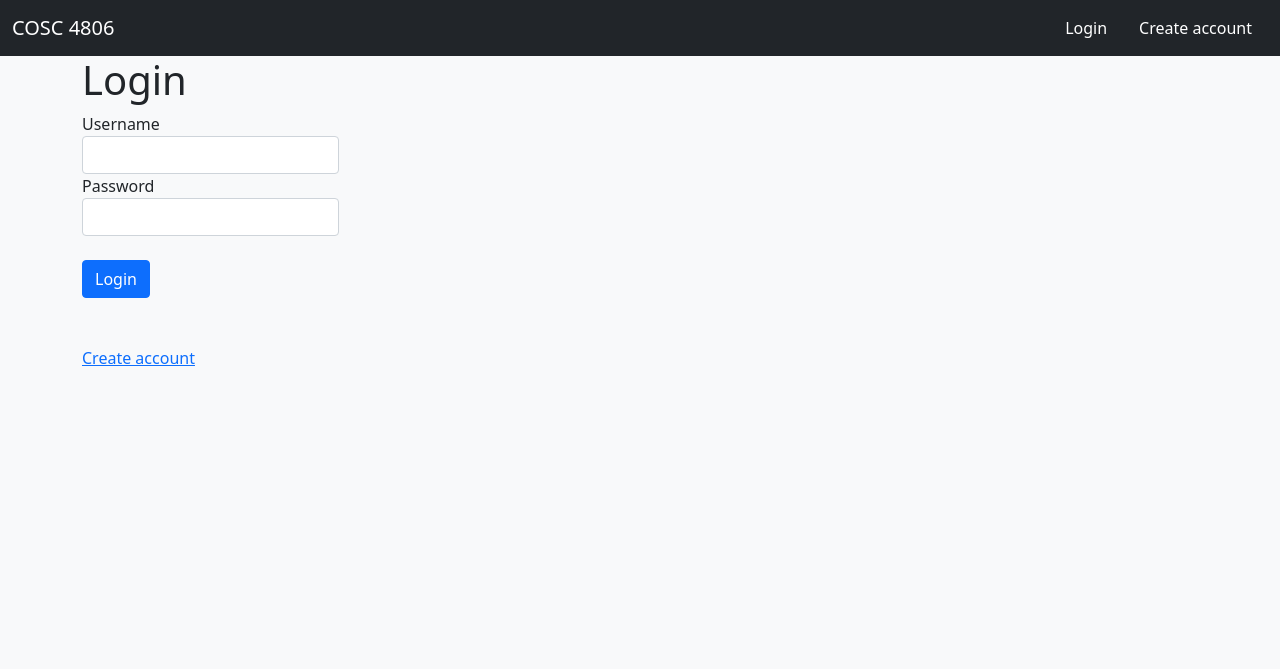
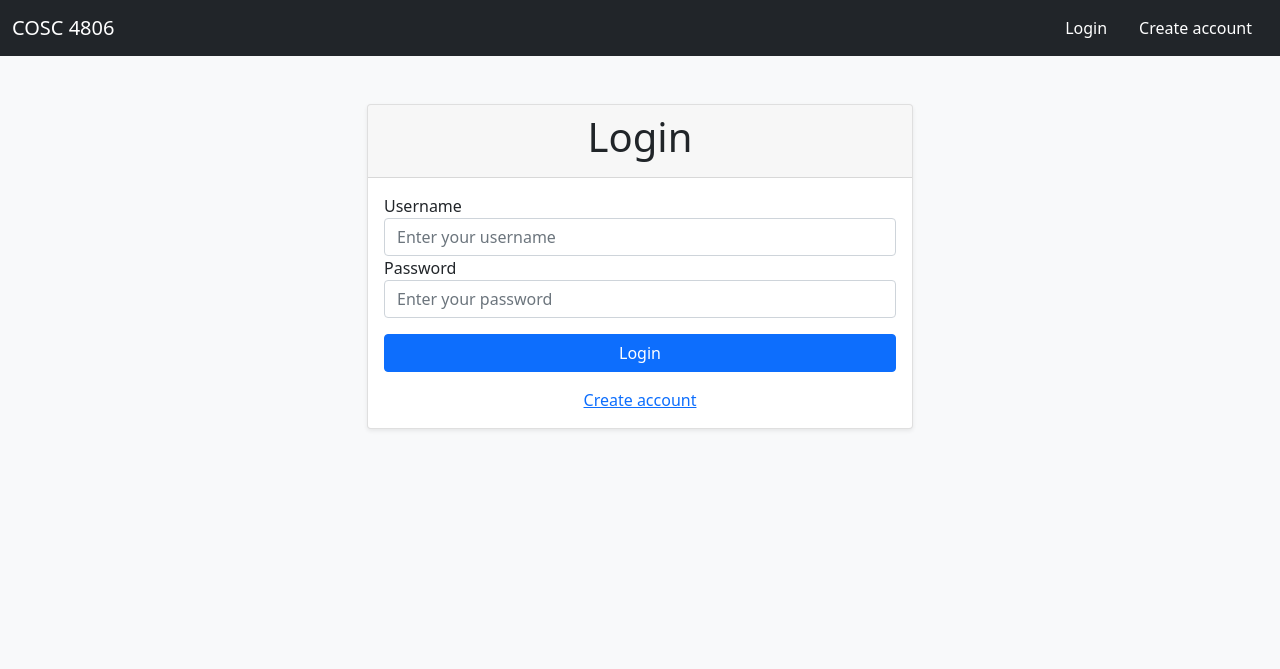
Before and after one commit to zMollaz/COSC4806-Assignment5, a PHP site: page /login in a window 1280 px wide. Shown: the top 669 px of the page. Run offline with PHP 8.4, Linux system fonts and the light colour scheme; the visitor is signed in with stand-in values (Sample User, id 1); data that the repository does not hold is empty.

Commit message:
Enhanced login and create account views and charts plot usernames against login attempts

```diff
--- a/app/views/login/index.php
+++ b/app/views/login/index.php
@@ -7,17 +7,14 @@ if (isset($_SESSION["loginError"]) && $_SESSION["loginError"] == true) {
 
 require_once 'app/views/templates/headerPublic.php';
 ?>
-<main role="main" class="container">
-		<div class="page-header d-flex justify-content-between align-items-center" id="banner">
-				<div>
+<main role="main" class="container mt-5">
+    <div class="row justify-content-center">
+        <div class="col-md-6">
+            <div class="card shadow-sm">
+                <div class="card-header text-center">
                     <h1>Login</h1>
                 </div>
-				<div>
-				</div>
-		</div>
-
-		<div class="row">
-				<div class="col-sm-auto">
+                <div class="card-body">
                     <?php if ($error): ?>
                         <div class="alert alert-danger" role="alert">
                             <?php echo $error; ?>
@@ -27,20 +24,23 @@ require_once 'app/views/templates/headerPublic.php';
                         <fieldset>
                             <div class="form-group">
                                 <label for="username">Username</label>
-												<input required type="text" class="form-control" name="username">
+                                <input required type="text" class="form-control" name="username" id="username" placeholder="Enter your username">
                             </div>
                             <div class="form-group">
                                 <label for="password">Password</label>
-												<input required type="password" class="form-control" name="password">
+                                <input required type="password" class="form-control" name="password" id="password" placeholder="Enter your password">
                             </div>
-										<br>
-										<button type="submit" class="btn btn-primary">Login</button>
+                            <div class="d-grid mt-3">
+                                <button type="submit" class="btn btn-primary btn-block">Login</button>
+                            </div>
                         </fieldset>
                     </form>
-						<br>
-						<br>
+                    <div class="text-center mt-3">
                         <a href="/create">Create account</a>
                     </div>
                 </div>
+            </div>
+        </div>
+    </div>
 </main>
-<?php require_once 'app/views/templates/footer.php' ?>
+<?php require_once 'app/views/templates/footer.php'; ?>
--- a/app/views/reports/user_logins.php
+++ b/app/views/reports/user_logins.php
@@ -31,7 +31,7 @@ require_once 'app/views/templates/header.php';
     const loginsChart = new Chart(ctx, {
         type: 'bar',
         data: {
-            labels: <?php echo json_encode(array_column($userLogins, 'count')); ?>,
+            labels: <?php echo json_encode(array_column($userLogins, 'username')); ?>,
             datasets: [{
                 label: 'Number of logins',
                 data: <?php echo json_encode(array_column($userLogins, 'count')); ?>,
@@ -63,6 +63,6 @@ require_once 'app/views/templates/header.php';
                 }
             }
         }
-    })
+    });
 </script>
 <?php require_once 'app/views/templates/footer.php'; ?>
```
Also changed, not shown: app/views/create/index.php (+21 -24 lines). Lines whose indentation alone changed are shown as unchanged.
